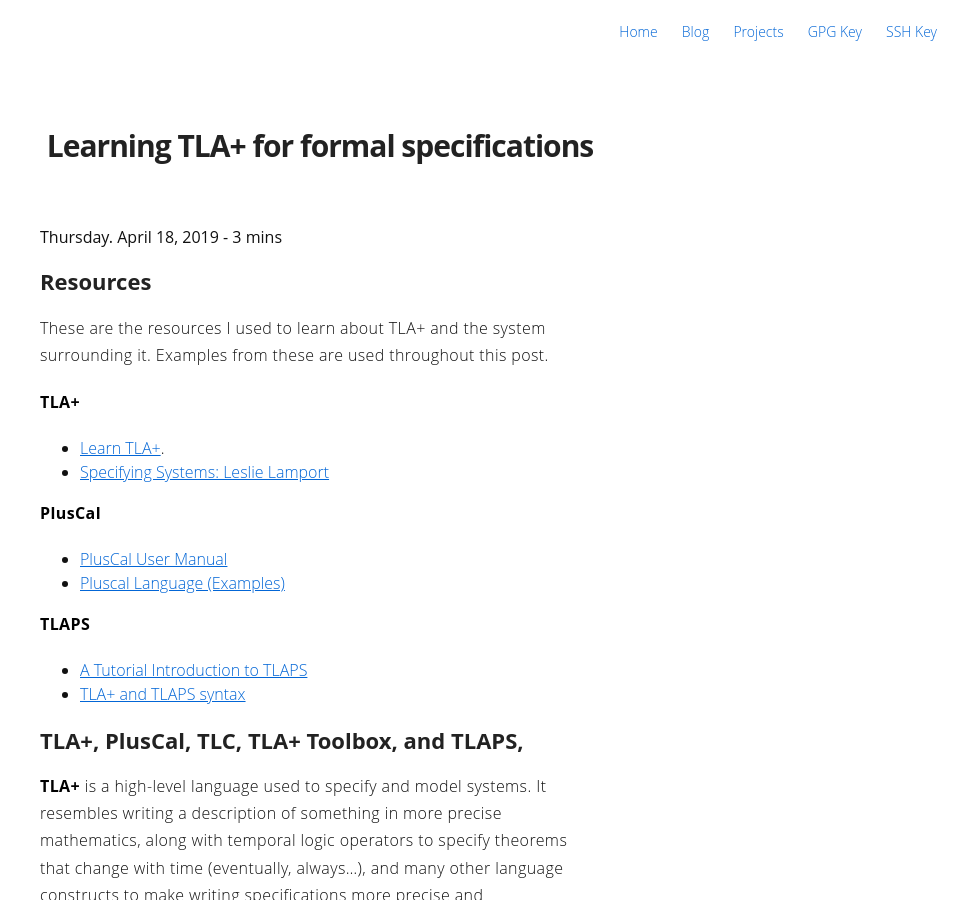
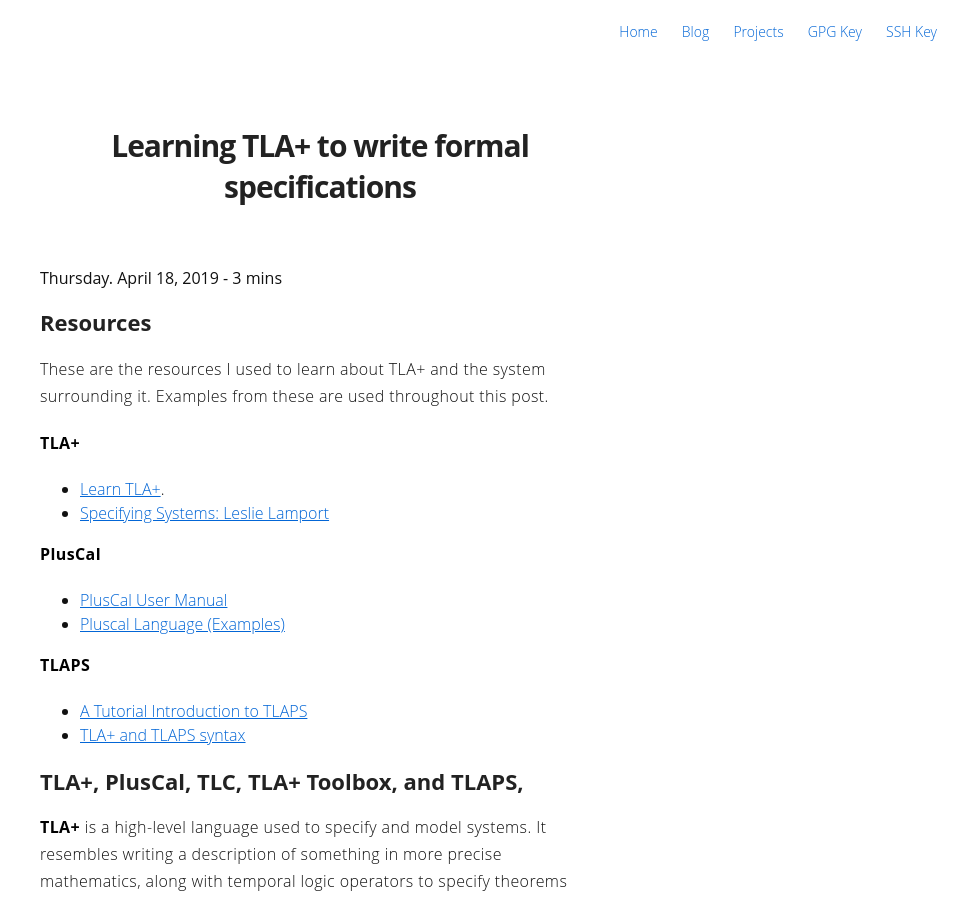
Before and after one commit to frizensami/frizensami.github.io, a Jekyll site: the page built from _posts/2019-04-18-tlaplus.markdown, in a window 1280 px wide and 900 px high. Shown: the whole window, without its empty margins (320-1280 px from the left). Built offline with Jekyll 4.4.1, drawn with Linux system fonts in a browser that asks for light colours.

Commit message:
Update TLA+ post title

```diff
--- a/_posts/2019-04-18-tlaplus.markdown
+++ b/_posts/2019-04-18-tlaplus.markdown
@@ -1,5 +1,5 @@
 ---
-title: "Learning TLA+ for formal specifications"
+title: "Learning TLA+ to write formal specifications"
 layout: post
 date: 2019-04-18 10:00
 image: /assets/images/markdown.jpg
@@ -7,7 +7,7 @@ headerImage: false
 star: true
 category: blog
 author: sriram
-description: "Learning TLA+ for formal specifications"
+description: "Learning TLA+ to write formal specifications"
 ---
 
 
```
